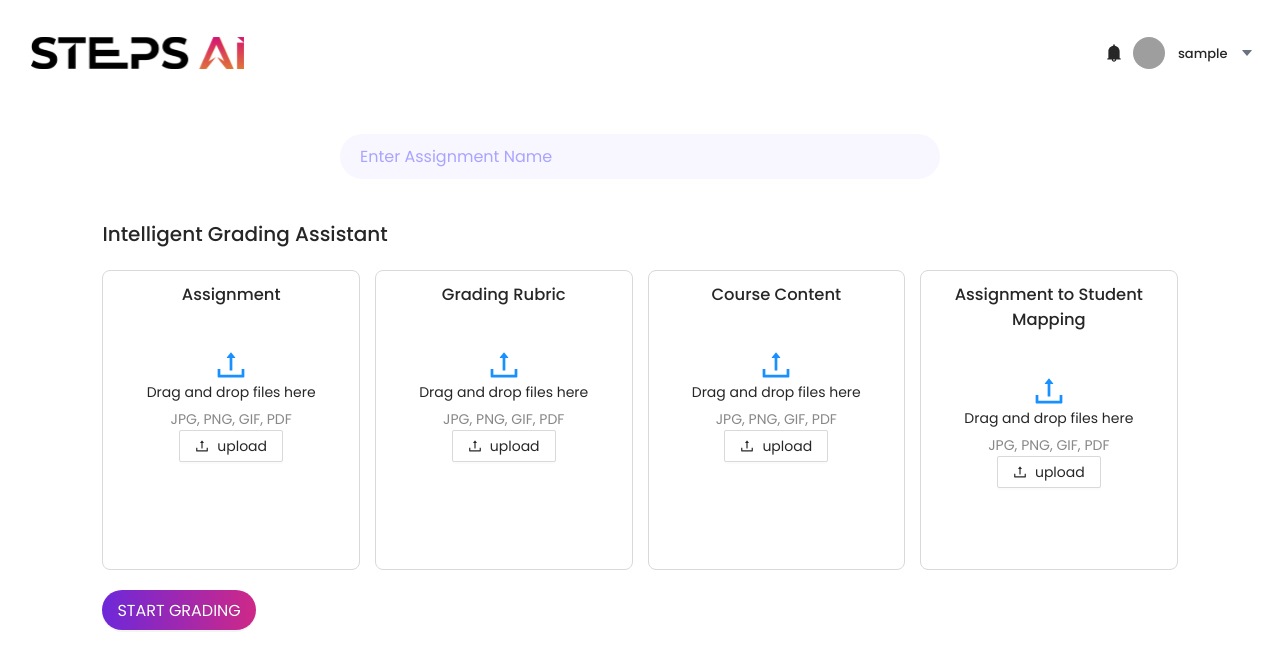
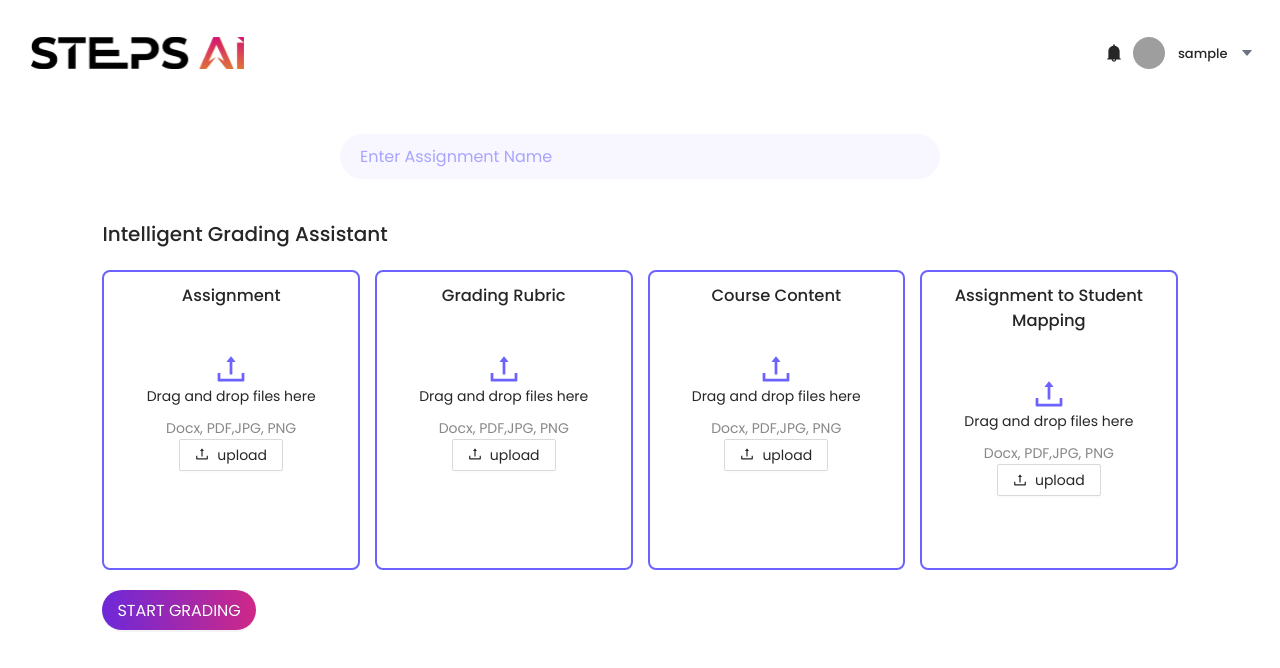
Before and after one commit to gopisuresh-dev2prod/grading-assistant, a React (Create React App) app: page /modify-assignment in a window 1280 px wide. Shown: the top 668 px of the page. Built offline with nearby package versions, Linux system fonts and the light colour scheme; sample sign-in values are in the browser's storage; grey boxes are pictures that could not be loaded.

Commit message:
update IndividualEvaluationReport.scss, ModifyAssignmentPage.js and ModifyAssignmentPage.scss

```diff
--- a/src/Pages/IndividualEvaluationReport/IndividualEvaluationReport.scss
+++ b/src/Pages/IndividualEvaluationReport/IndividualEvaluationReport.scss
@@ -8,6 +8,7 @@
     color: #333;
     margin-bottom: 1.5rem;
   }
+
 
 .ant-table {
   background-color: transparent;
--- a/src/Pages/ModifyAssignmentPage/ModifyAssignmentPage.js
+++ b/src/Pages/ModifyAssignmentPage/ModifyAssignmentPage.js
@@ -69,7 +69,7 @@ const ModifyAssignmentPage = () => {
   };
 
   const uploadProps = (type) => ({
-    accept: '.jpg,.png,.gif,.pdf',
+    accept: '.docx,.pdf,.jpg,.png,',
     multiple: true,
     fileList: files[type],
     onChange: (info) => handleFileChange(info, type),
@@ -92,7 +92,7 @@ const ModifyAssignmentPage = () => {
         <>
           <UploadOutlined className="upload-icon" />
           <p>Drag and drop files here</p>
-          <p className="file-types">JPG, PNG, GIF, PDF</p>
+          <p className="file-types">Docx, PDF,JPG, PNG</p>
           <Button icon={<UploadOutlined />}>upload</Button>
         </>
       );
--- a/src/Pages/ModifyAssignmentPage/ModifyAssignmentPage.scss
+++ b/src/Pages/ModifyAssignmentPage/ModifyAssignmentPage.scss
@@ -1,3 +1,14 @@
+$border-color: #6c63ff;
+$highlight-color: #6c63ff;
+$file-type-color: #888;
+$success-color: green;
+$gap: 1.5rem;
+$padding: 20px;
+$border-radius: 8px;
+$icon-size: 32px;
+$button-padding: 4% 0;
+$card-height: 30rem;
+$upload-content-height: 18rem;
 .modify-assignment-page {
   // padding: 2rem;
   height: 100vh;
@@ -36,63 +47,75 @@
     font-weight: 500;
   }
 
+ // Grid layout
 .upload-grid {
   display: grid;
   grid-template-columns: repeat(auto-fit, minmax(100px, 1fr));
-    gap: 1.5rem;
+  gap: $gap;
   margin-bottom: 2rem;
 }
 
+// Card styling
 .upload-card {
-    border: 1px solid #d9d9d9;
-    padding: 20px;
-    border-radius: 8px;
+  border: 2px solid $border-color;
+  padding: $padding;
+  border-radius: $border-radius;
   text-align: center;
-    padding: 4% 0;
-    height: 30rem;
+  padding: $button-padding;
+  height: $card-height;
 }
 
+// Upload area styling
 .upload-area {
   margin-top: 10px;
 }
 
+// Upload content styling
 .upload-content {
   display: flex;
   flex-direction: column;
   align-items: center;
   justify-content: center;
-    height: 18rem;
+  height: $upload-content-height;
 }
 
+// Icon styling
 .upload-icon {
-    font-size: 32px;
-    color: #1890ff;
+  font-size: $icon-size;
+  color: $highlight-color;
+  margin-top: 10px;
 }
 
+// File count styling
 .file-count {
   display: flex;
   flex-direction: column;
   align-items: center;
   justify-content: center;
   height: 100%;
+  margin-top: 10px;
 }
 
+// File types styling
 .file-types {
   margin-top: 5px;
-    color: #888;
+  color: $file-type-color;
+  margin-top: 10px;
 }
 
+// Success icon styling
 .success-icon {
   display: flex;
   flex-direction: column;
   align-items: center;
   justify-content: center;
+  margin-top: 10px;
+
+  p {
+    margin-top: 10px;
+    color: $success-color;
+    font-weight: bold;
   }
-
-  .success-icon p {
-    margin-top: 10px;
-    color: green;
-    font-weight: bold;
 }
 
   .ant-upload-list {
```
Lines whose indentation alone changed are shown as unchanged.
